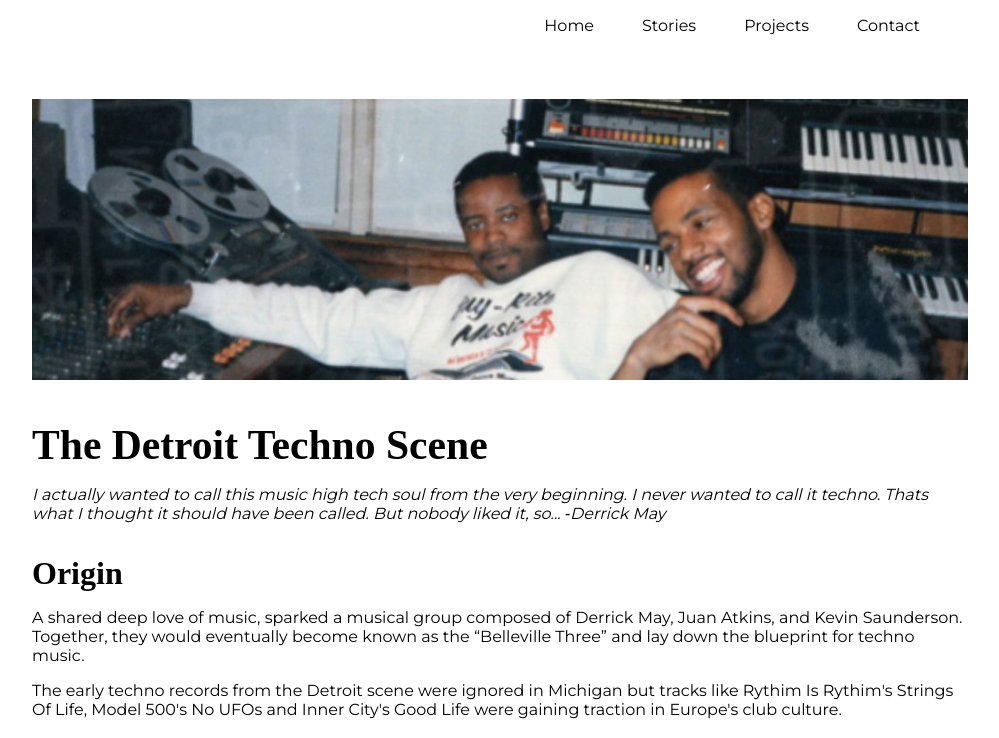
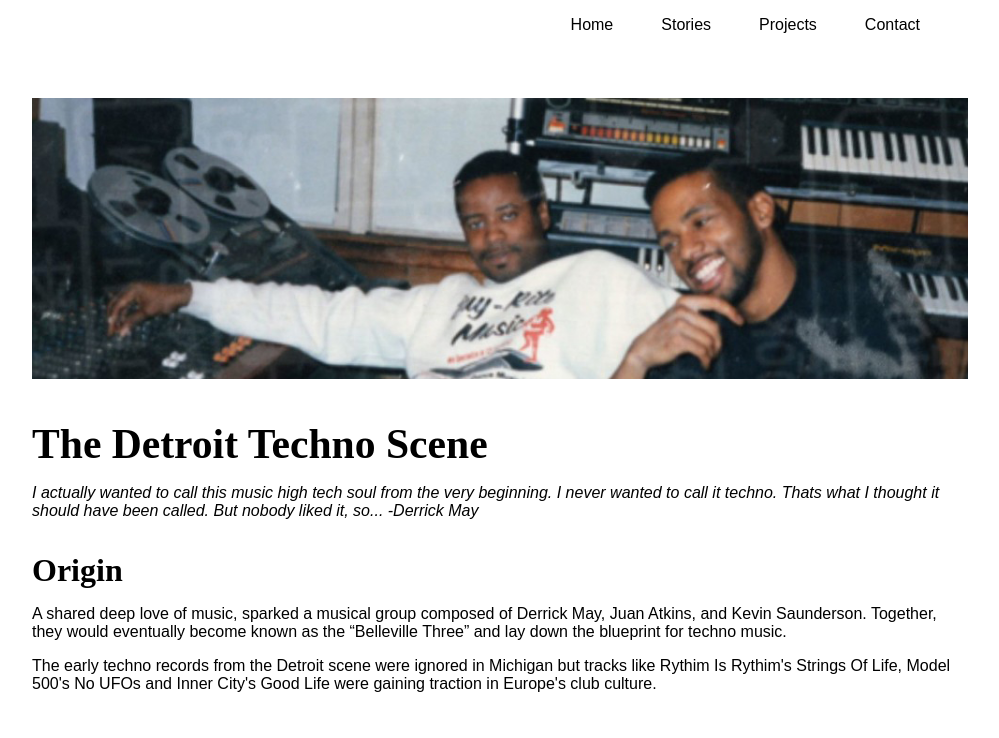
Before and after one commit to jaden416/newsnewsnews, a plain HTML site: page index.html in a window 1280 px wide. Shown: the top 738 px of the page, without its empty margins (140-1139 px from the left). Drawn offline with Linux system fonts and the light colour scheme.

Commit message:
Font change again

```diff
--- a/index.html
+++ b/index.html
@@ -3,7 +3,7 @@
 <head>
 <meta name="viewport" content="width=device-width, initial-scale=1">
 <link rel="stylesheet" href="dist/style.css">
-<link href="https://fonts.googleapis.com/css2?family=Karla:wght@400;500&family=Merriweather:wght@400;700&family=Montserrat&display=swap" rel="stylesheet">
+<link href="https://fonts.googleapis.com/css2?family=Karla:wght@400;500&family=Merriweather:wght@400;700&display=swap" rel="stylesheet">
 <script src="js/script.js"></script>
 </head>
 
```
